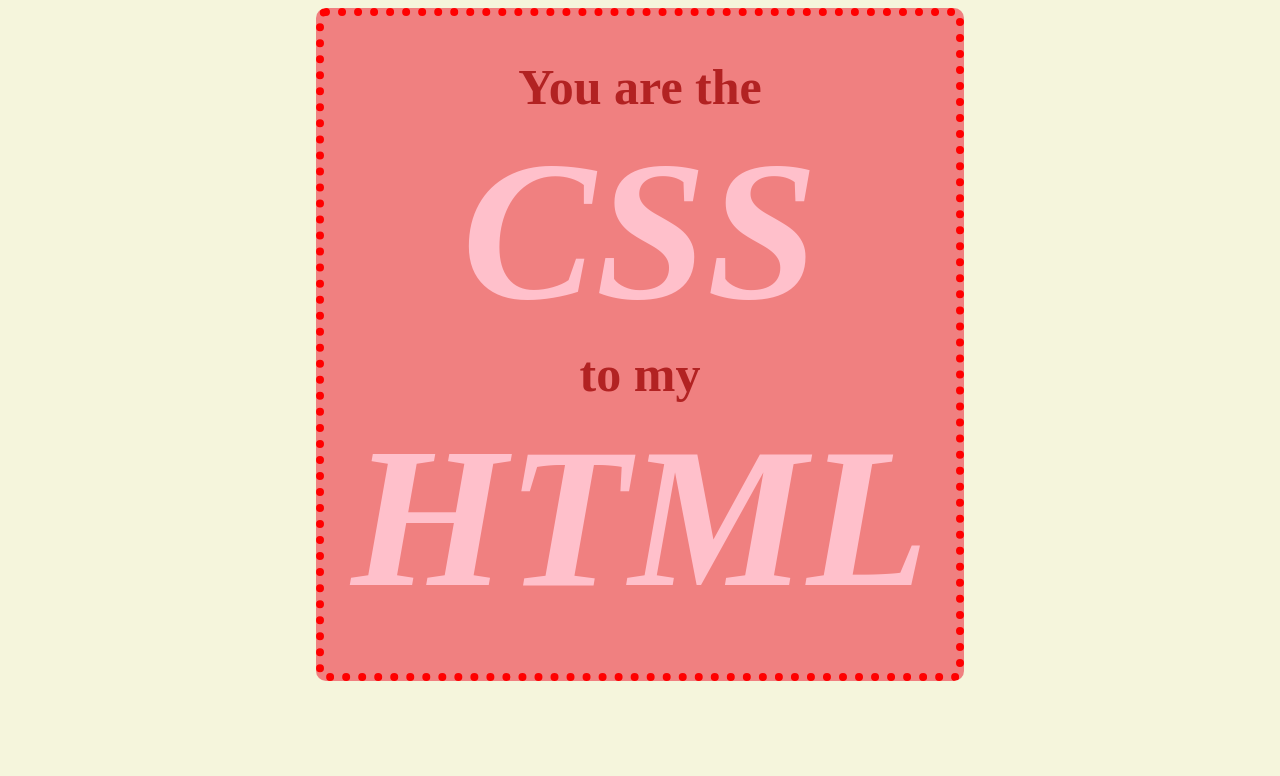
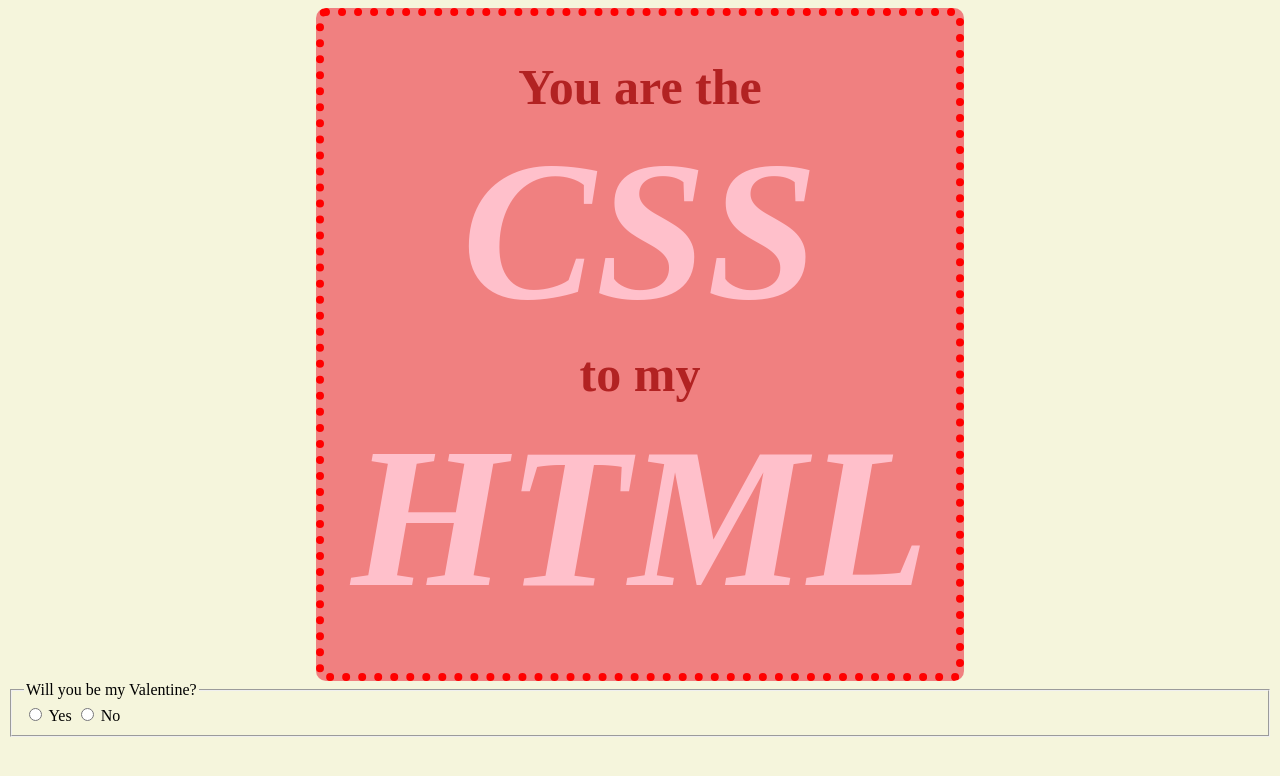
Before and after one commit to tuckera3/Valentine, a plain HTML site: page index.html in a window 1280 px wide. Drawn offline with Linux system fonts and the light colour scheme.

Commit message:
feildset

```diff
--- a/index.html
+++ b/index.html
@@ -14,5 +14,12 @@
             to my</em><br>
             <em class="html">HTML</em></h1>
     </section>
+    <fieldset>
+        <legend>Will you be my Valentine?</legend>
+        <input id="Yes" name="Valentine" type="radio">
+        <label for="yes">Yes</label>
+        <input id="no" name="Valentine" type="radio">
+        <label for="no">No</label>
+    </fieldset>
 </body>
 </html>
```
